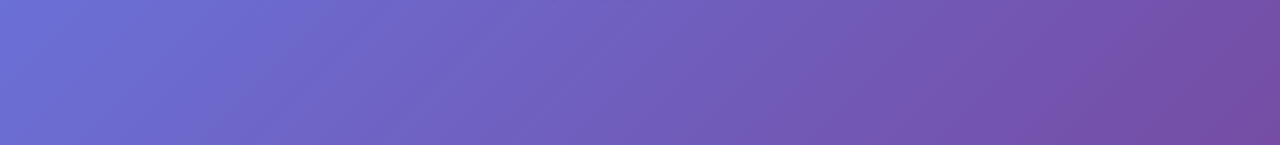
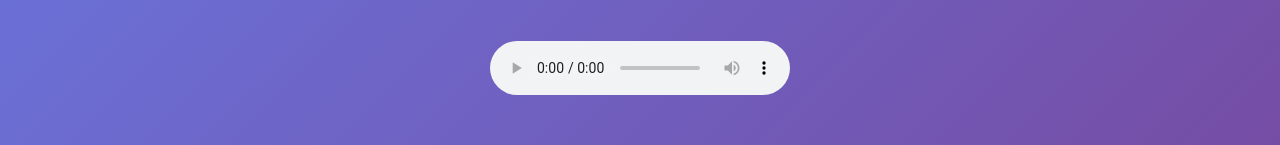
Before and after one commit to PLSS357/musica, a plain HTML site: page index.html in a window 1280 px wide. Shown: the part 579-724 px from the top of the page. Drawn offline with Linux system fonts and the light colour scheme.

Commit message:
Update index.html

```diff
--- a/index.html
+++ b/index.html
@@ -44,8 +44,7 @@
   </div>
 
   <!-- Áudio: substitua o src pelo caminho do seu MP3 -->
-  <audio id="musicAudio" preload="auto" loop>
-    <source src="musica.mp3" type="audio/mpeg" />
+  <audio id="musicAudio" src="musica.mp3" preload="auto" loop controls>
     Seu navegador não suporta o elemento de áudio.
   </audio>
 
```
